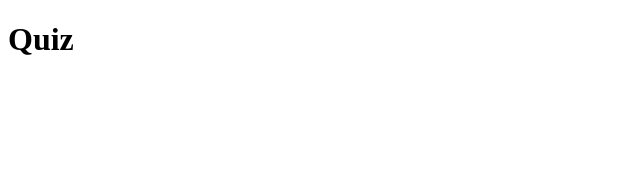
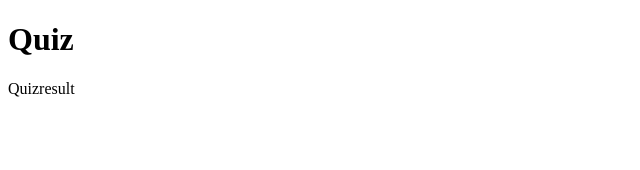
Before and after one commit to AbdulMateenMiyanoor0711/Quiz-App, a React (Vite) app: page /quizresult in a window 1280 px wide. Before the commit this address had no page. Shown: the top 170 px of the page, without its empty margins (0-640 px from the left). Built offline with nearby package versions, Linux system fonts and the light colour scheme.

Commit message:
feat: add Quizresult component and integrate routing in Quiz

```diff
--- a/src/App.jsx
+++ b/src/App.jsx
@@ -2,6 +2,8 @@ import { BrowserRouter, Routes, Route } from "react-router";
 import Quizhome from "./components/Quizhome";
 import Quiz from "./components/Quiz";
 import Dashboard from "./components/Dashboard";
+import Quizresult from "./components/Quizresult";
+
 const App = () => {
   return (
     <>
@@ -12,6 +14,7 @@ const App = () => {
           <Route path="/" element={<Quizhome />} />
           <Route path="/quiz/:category" element={<Quiz />} />
           <Route path="/dashboard" element={<Dashboard />} />
+          <Route path="/quizresult" element={<Quizresult />} />
         </Routes>
       </BrowserRouter>
     </>
--- a/src/components/Quiz.jsx
+++ b/src/components/Quiz.jsx
@@ -1,13 +1,14 @@
 import { useSelector, useDispatch } from "react-redux";
 import { nextQuestion, prevQuestion, selectAnswer } from "../redux/quizSlice";
-
+import {  useNavigate } from "react-router";
 const Quiz = () => {
+  const navigate = useNavigate();
   const dispatch = useDispatch();
   const { questions, currentIndex, answers } = useSelector(
     (state) => state.quiz,
   );
 
-  const selected = answers[currentIndex]  ;
+  const selected = answers[currentIndex];
 
   if (!questions || questions.length === 0) {
     return <div>No questions found</div>;
@@ -50,10 +51,10 @@ const Quiz = () => {
         </button>
 
         {currentIndex === questions.length - 1 ? (
-          <button onClick={() => alert("Quiz Submitted!")}>Submit</button>
+          <button onClick={() => navigate('/quizresult')}>Submit</button>
         ) : (
           <button
-          disabled={!selected}
+            disabled={!selected}
             onClick={() => {
               dispatch(nextQuestion());
             }}
--- /dev/null
+++ b/src/components/Quizresult.jsx
@@ -0,0 +1,9 @@
+import React from 'react'
+
+const Quizresult = () => {
+  return (
+    <div>Quizresult</div>
+  )
+}
+
+export default Quizresult
```
